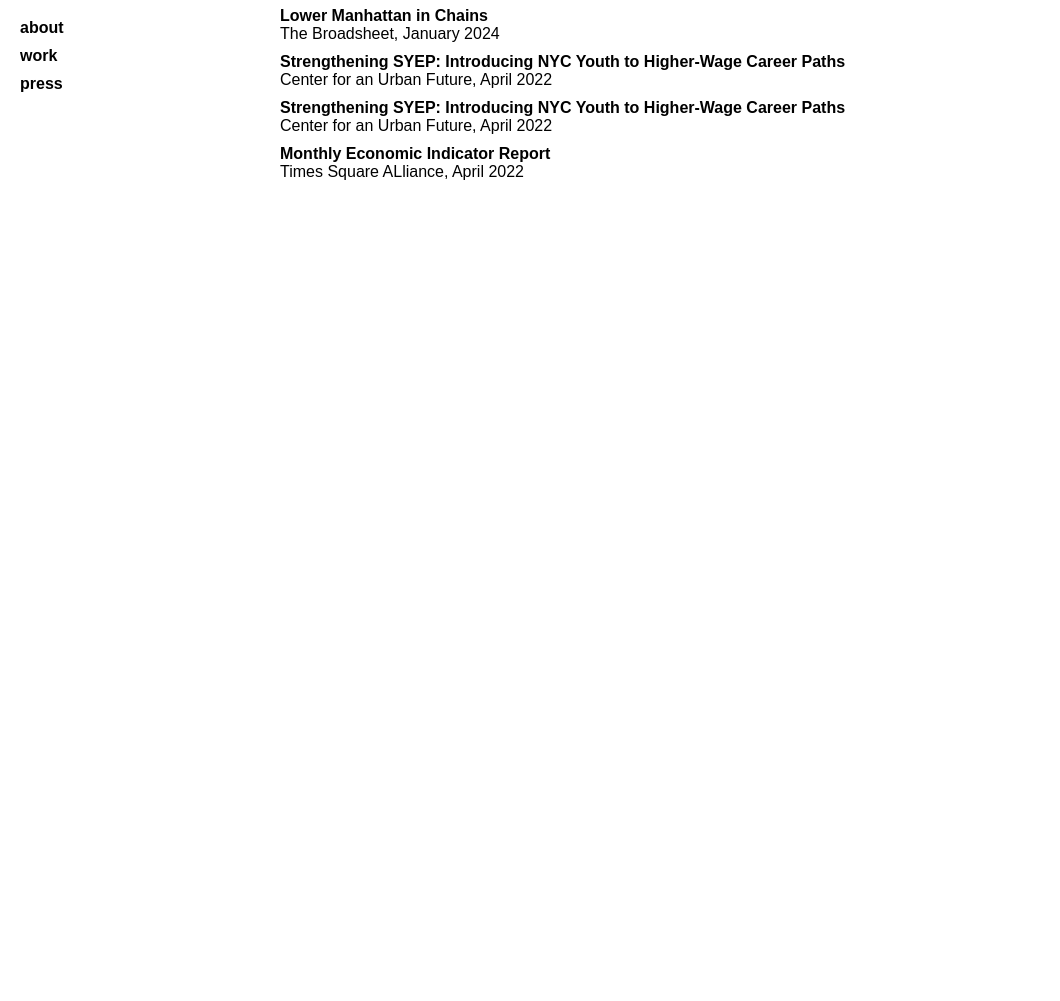
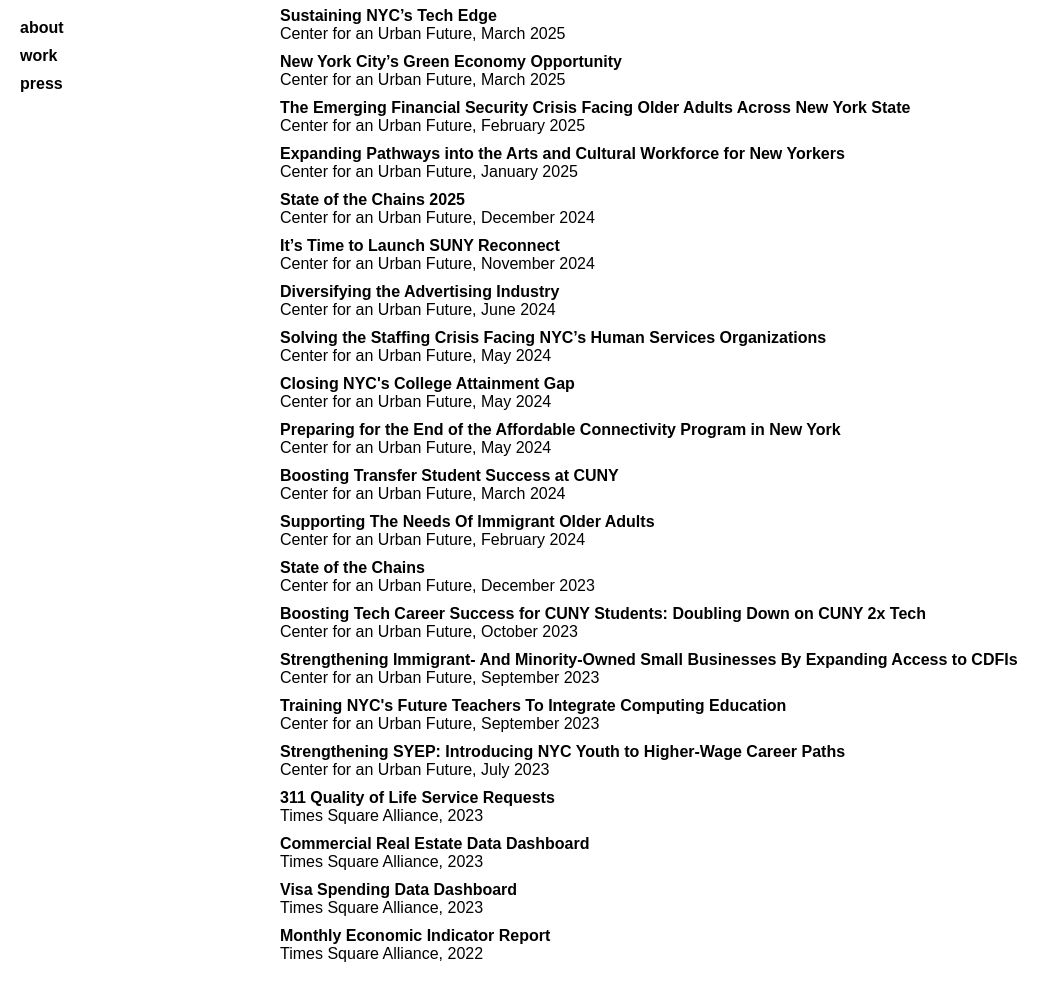
Before and after one commit to raneches/personal-portfolio, a plain HTML site: page work.html in a window 1280 px wide. Shown: the part 81-1082 px from the top of the page, without its empty margins (0-1060 px from the left). Before the commit the page ends 800 px from the top, so only its background shows below. Drawn offline with Linux system fonts and the light colour scheme.

Commit message:
Update work.html

```diff
--- a/work.html
+++ b/work.html
@@ -105,31 +105,133 @@
       <h2>work</h2>
 
 <ul>
-  <li>
-    <a href="https://www.ebroadsheet.com/lower-manhattan-in-chains/" target="_blank" rel="noopener noreferrer">
-      <strong>Lower Manhattan in Chains</strong>
-      <div>The Broadsheet, January 2024</div>
+ <li>
+    <a href="#" target="_blank" rel="noopener noreferrer">
+      <strong>Sustaining NYC’s Tech Edge</strong>
+      <div>Center for an Urban Future, March 2025</div>
     </a>
   </li>
   <li>
-    <a href="https://nycfuture.org/research/strengthening-syep-introducing-nyc-youth-to-higher-wage-career-paths"  target="_blank" rel="noopener noreferrer">
+    <a href="#" target="_blank" rel="noopener noreferrer">
+      <strong>New York City’s Green Economy Opportunity</strong>
+      <div>Center for an Urban Future, March 2025</div>
+    </a>
+  </li>
+  <li>
+    <a href="#" target="_blank" rel="noopener noreferrer">
+      <strong>The Emerging Financial Security Crisis Facing Older Adults Across New York State</strong>
+      <div>Center for an Urban Future, February 2025</div>
+    </a>
+  </li>
+  <li>
+    <a href="#" target="_blank" rel="noopener noreferrer">
+      <strong>Expanding Pathways into the Arts and Cultural Workforce for New Yorkers</strong>
+      <div>Center for an Urban Future, January 2025</div>
+    </a>
+  </li>
+  <li>
+    <a href="#" target="_blank" rel="noopener noreferrer">
+      <strong>State of the Chains 2025</strong>
+      <div>Center for an Urban Future, December 2024</div>
+    </a>
+  </li>
+  <li>
+    <a href="#" target="_blank" rel="noopener noreferrer">
+      <strong>It’s Time to Launch SUNY Reconnect</strong>
+      <div>Center for an Urban Future, November 2024</div>
+    </a>
+  </li>
+  <li>
+    <a href="#" target="_blank" rel="noopener noreferrer">
+      <strong>Diversifying the Advertising Industry</strong>
+      <div>Center for an Urban Future, June 2024</div>
+    </a>
+  </li>
+  <li>
+    <a href="#" target="_blank" rel="noopener noreferrer">
+      <strong>Solving the Staffing Crisis Facing NYC’s Human Services Organizations</strong>
+      <div>Center for an Urban Future, May 2024</div>
+    </a>
+  </li>
+  <li>
+    <a href="#" target="_blank" rel="noopener noreferrer">
+      <strong>Closing NYC's College Attainment Gap</strong>
+      <div>Center for an Urban Future, May 2024</div>
+    </a>
+  </li>
+  <li>
+    <a href="#" target="_blank" rel="noopener noreferrer">
+      <strong>Preparing for the End of the Affordable Connectivity Program in New York</strong>
+      <div>Center for an Urban Future, May 2024</div>
+    </a>
+  </li>
+  <li>
+    <a href="#" target="_blank" rel="noopener noreferrer">
+      <strong>Boosting Transfer Student Success at CUNY</strong>
+      <div>Center for an Urban Future, March 2024</div>
+    </a>
+  </li>
+  <li>
+    <a href="#" target="_blank" rel="noopener noreferrer">
+      <strong>Supporting The Needs Of Immigrant Older Adults</strong>
+      <div>Center for an Urban Future, February 2024</div>
+    </a>
+  </li>
+  <li>
+    <a href="#" target="_blank" rel="noopener noreferrer">
+      <strong>State of the Chains</strong>
+      <div>Center for an Urban Future, December 2023</div>
+    </a>
+  </li>
+  <li>
+    <a href="#" target="_blank" rel="noopener noreferrer">
+      <strong>Boosting Tech Career Success for CUNY Students: Doubling Down on CUNY 2x Tech</strong>
+      <div>Center for an Urban Future, October 2023</div>
+    </a>
+  </li>
+  <li>
+    <a href="#" target="_blank" rel="noopener noreferrer">
+      <strong>Strengthening Immigrant- And Minority-Owned Small Businesses By Expanding Access to CDFIs</strong>
+      <div>Center for an Urban Future, September 2023</div>
+    </a>
+  </li>
+  <li>
+    <a href="#" target="_blank" rel="noopener noreferrer">
+      <strong>Training NYC's Future Teachers To Integrate Computing Education</strong>
+      <div>Center for an Urban Future, September 2023</div>
+    </a>
+  </li>
+  <li>
+    <a href="#" target="_blank" rel="noopener noreferrer">
       <strong>Strengthening SYEP: Introducing NYC Youth to Higher-Wage Career Paths</strong>
-      <div>Center for an Urban Future, April 2022</div>
+      <div>Center for an Urban Future, July 2023</div>
+    </a>
+  </li>
+    <li>
+    <a href="https://public.tableau.com/app/profile/caitlin.jinmae.falk/viz/NYC311QOLSERVICEREQUESTS/Dashboard1"  target="_blank" rel="noopener noreferrer">
+      <strong>311 Quality of Life Service Requests</strong>
+      <div>Times Square Alliance, 2023</div>
      </a>
   </li>
-    <li>
-    <a href="https://nycfuture.org/research/strengthening-syep-introducing-nyc-youth-to-higher-wage-career-paths"  target="_blank" rel="noopener noreferrer">
-      <strong>Strengthening SYEP: Introducing NYC Youth to Higher-Wage Career Paths</strong>
-      <div>Center for an Urban Future, April 2022</div>
+
+   <li>
+    <a href="https://public.tableau.com/app/profile/sarah.orcutt/viz/CommercialRealEstateDataDashboard/CommercialRealEstateDataDashbaord1"  target="_blank" rel="noopener noreferrer">
+      <strong>Commercial Real Estate Data Dashboard</strong>
+      <div>Times Square Alliance, 2023</div>
+     </a>
+  </li>
+   <li>
+    <a href="https://public.tableau.com/app/profile/sarah.orcutt/viz/VISADataDashboard/VISA1"  target="_blank" rel="noopener noreferrer">
+      <strong>Visa Spending Data Dashboard</strong>
+      <div>Times Square Alliance, 2023</div>
      </a>
   </li>
   <li>
     <a href="files/April 2022 Combined Monthly Report_0.pdf"  target="_blank" rel="noopener noreferrer">
       <strong>Monthly Economic Indicator Report</strong>
-      <div>Times Square ALliance, April 2022</div>
+      <div>Times Square Alliance, 2022</div>
      </a>
   </li>
-
 </ul>
 
 </ul>
```
